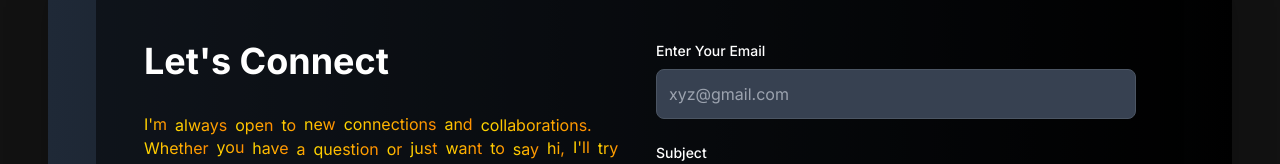
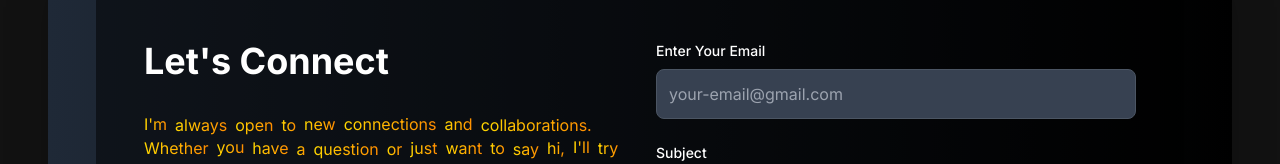
Before and after one commit to sam-chris-fullstack-engineer/Portfolio-website, a Next.js app: page / in a window 1280 px wide. Shown: the part 2942-3106 px from the top of the page. Built offline with nearby package versions, Linux system fonts and the light colour scheme.

Commit message:
modify email section

```diff
--- a/src/app/components/EmailSection.jsx
+++ b/src/app/components/EmailSection.jsx
@@ -189,9 +189,11 @@ const EmailSection = forwardRef((props, ref) => {
           }`}
         >
           <div className="z-10">
-            <h5 className="text-2xl sm:text-4xl font-bold mb-4 sm:mb-8">Let&apos;s Connect</h5>
+            <h5 className="text-2xl sm:text-4xl font-bold mb-4 sm:mb-8">
+              Let&apos;s Connect
+            </h5>
             <p className="text-gray-400 mb-4 sm:mb-6 overflow-hidden">
-              <StaggeredWaveText text="I&apos;m always open to new connections and collaborations. Whether you have a question or just want to say hi, I&apos;ll try my best to get back to you!" />
+              <StaggeredWaveText text="I'm always open to new connections and collaborations. Whether you have a question or just want to say hi, I'll try my best to get back to you!" />
             </p>
             <div className="socials flex space-x-4 sm:space-x-6">
               <Link href="https://github.com/sam-christopher07">
@@ -236,7 +238,7 @@ const EmailSection = forwardRef((props, ref) => {
                   className={`w-full p-2 sm:p-3 rounded-lg bg-gray-700 border ${
                     errors.email ? "border-red-500" : "border-gray-600"
                   } placeholder-gray-400 focus:outline-none focus:ring-2 focus:ring-yellow-500`}
-                  placeholder="xyz@gmail.com"
+                  placeholder="your-email@gmail.com"
                 />
                 {errors.email && (
                   <p className="text-red-500 text-sm mt-1">*{errors.email}</p>
@@ -281,7 +283,7 @@ const EmailSection = forwardRef((props, ref) => {
                   className={`w-full p-2 sm:p-3 rounded-lg bg-gray-700 border ${
                     errors.message ? "border-red-500" : "border-gray-600"
                   } placeholder-gray-400 focus:outline-none focus:ring-2 focus:ring-yellow-500`}
-                  placeholder="Let&apos;s talk about..."
+                  placeholder="Let's talk about..."
                 />
                 {errors.message && (
                   <p className="text-red-500 text-sm mt-1">*{errors.message}</p>
@@ -291,11 +293,7 @@ const EmailSection = forwardRef((props, ref) => {
                 type="submit"
                 className="w-full py-2 sm:py-3 rounded-lg bg-yellow-700 hover:bg-yellow-900 font-semibold transition-colors duration-300 flex items-center justify-center"
               >
-                {isLoading ? (
-                  <div className="spinner"></div>
-                ) : (
-                  "Send Message"
-                )}
+                {isLoading ? <div className="spinner"></div> : "Send Message"}
               </button>
             </form>
           </div>
@@ -304,7 +302,9 @@ const EmailSection = forwardRef((props, ref) => {
       {emailSubmitted && (
         <div className="fixed inset-0 flex items-center justify-center z-50 p-4 bg-opacity-75 bg-gray-900">
           <div className="bg-white rounded-lg shadow-lg p-6 max-w-xs w-full">
-            <h2 className="text-lg font-semibold text-gray-800 mb-2">Hooray!🎉</h2>
+            <h2 className="text-lg font-semibold text-gray-800 mb-2">
+              Hooray!🎉
+            </h2>
             <p className="text-gray-600 mb-4">All set, your message is sent!</p>
             <button
               onClick={() => setEmailSubmitted(false)}
```
